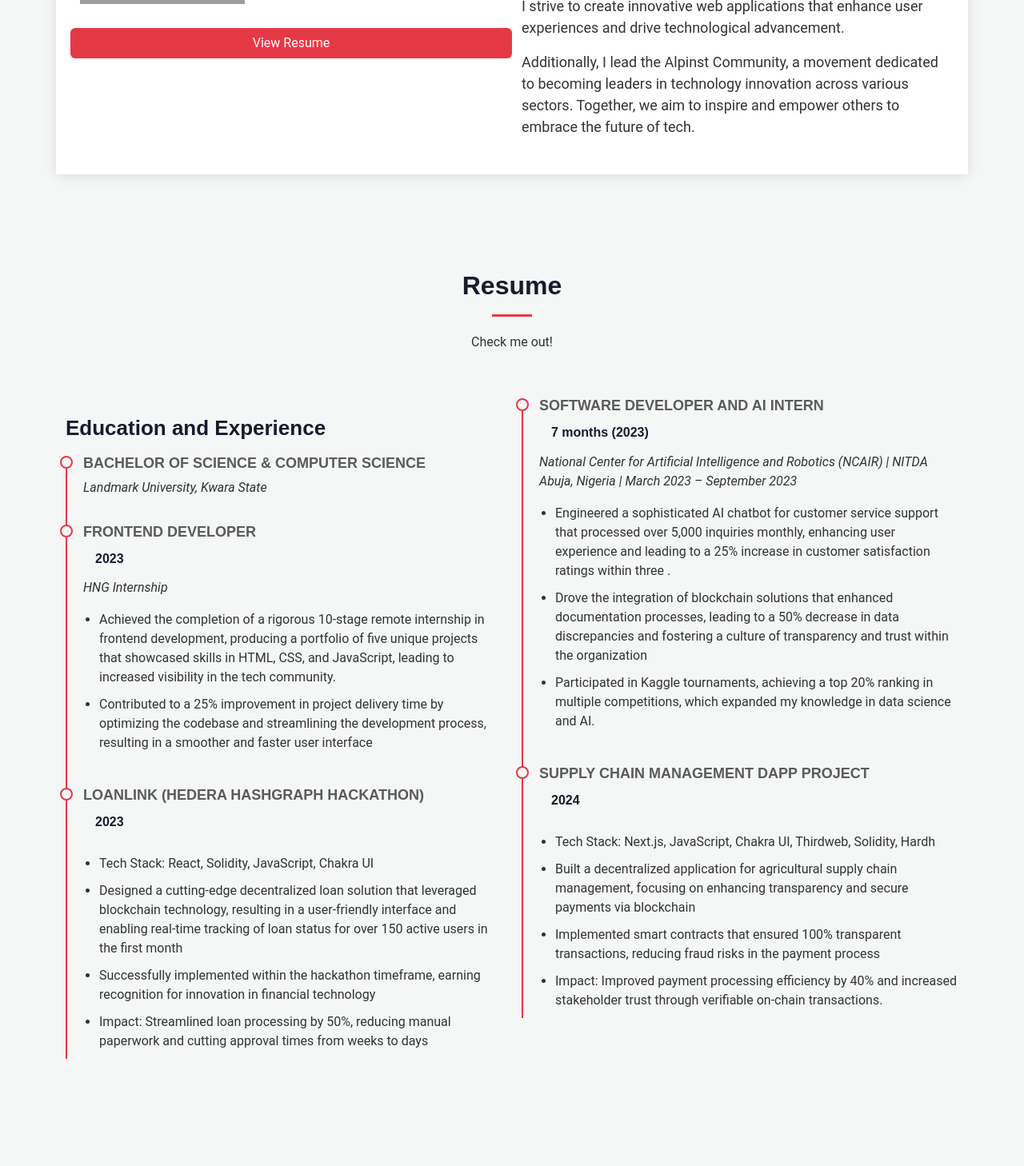
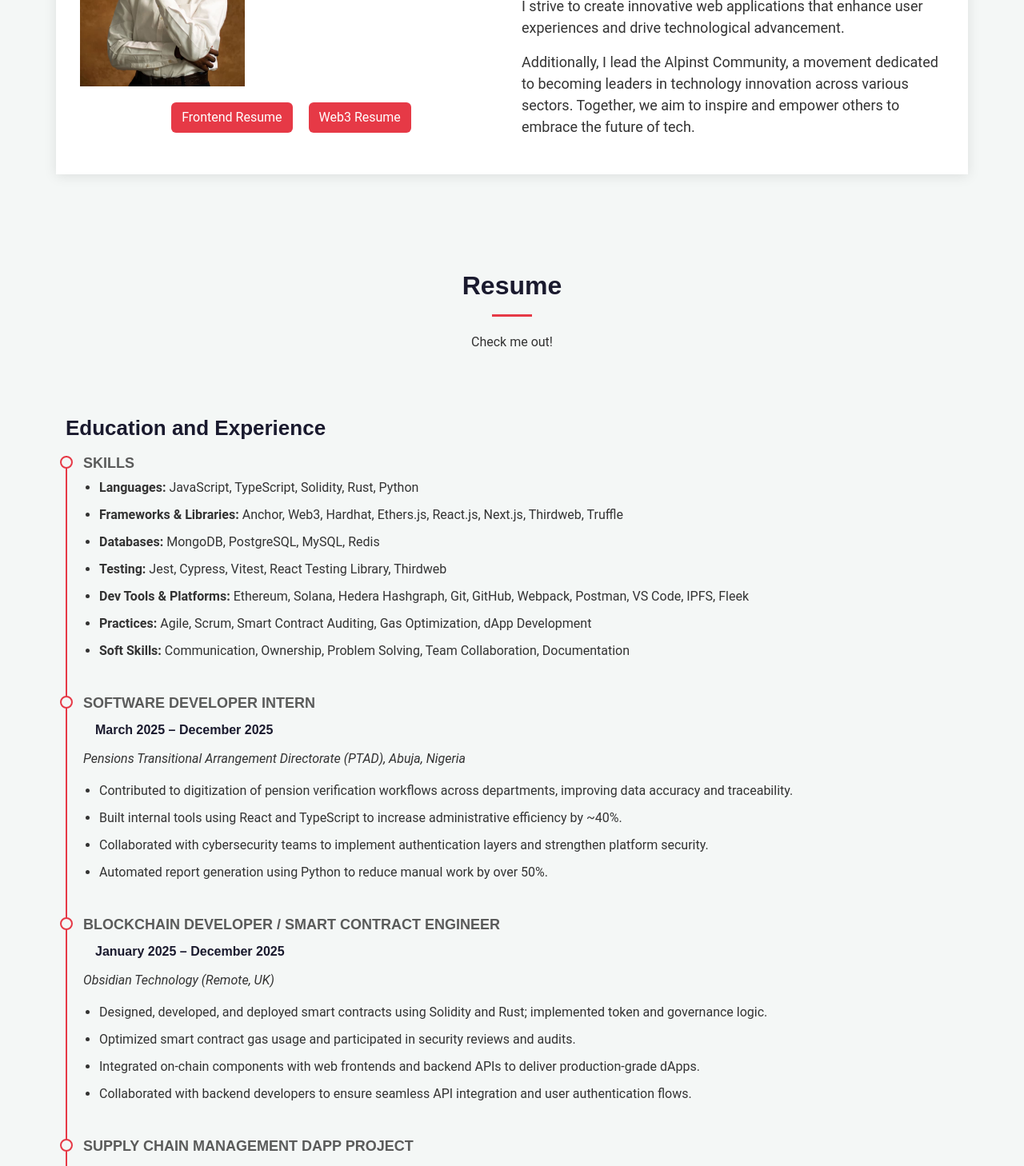
Before and after one commit to AKIN-THOMAS/BISHOP, a React (Create React App) app: page / in a window 1280 px wide. Shown: the part 1040-2498 px from the top of the page at 80% size. Built offline with nearby package versions, Linux system fonts and the light colour scheme; grey boxes are pictures that could not be loaded.

Commit message:
additions

```diff
--- a/src/components/About.jsx
+++ b/src/components/About.jsx
@@ -1,6 +1,6 @@
 // src/components/AboutSection.jsx
 import React from "react";
-import profileImg from "../assets/profileme.jpg";
+import profileImg from "../assets/Bishop.jpeg";
 // import resume from
 
 const AboutSection = () => {
@@ -30,18 +30,40 @@ const AboutSection = () => {
                   <strong>Phone:</strong> <span>07012991154</span>
                 </p>
               </div>
-              <a
-                href="https://drive.google.com/file/d/17pAoF_nC9QHZ7dZWIAe98iCM3VSBCIOe/view?usp=sharing"
-                className="btn"
+              <div
+                className="resume-buttons"
                 style={{
-                  backgroundColor: 'var(--accent-color)',
-                  color: 'var(--contrast-color)',
+                  display: "flex",
+                  gap: "20px",
+                  justifyContent: "center",
+                  marginTop: "20px",
                 }}
-                target="_blank"
-                rel="noopener noreferrer"
               >
-                View Resume
-              </a>
+                <a
+                  href="https://drive.google.com/file/d/1rcdnjfIuqXXIFs635zOrol1WKjjimjYi/view?usp=sharing"
+                  className="btn"
+                  style={{
+                    backgroundColor: "var(--accent-color)",
+                    color: "var(--contrast-color)",
+                  }}
+                  target="_blank"
+                  rel="noopener noreferrer"
+                >
+                  Frontend Resume
+                </a>
+                <a
+                  href="https://drive.google.com/file/d/16MOA5srjWuVCWaTAITl6HnMeeO_xy21N/view?usp=sharing"
+                  className="btn"
+                  style={{
+                    backgroundColor: "var(--accent-color)",
+                    color: "var(--contrast-color)",
+                  }}
+                  target="_blank"
+                  rel="noopener noreferrer"
+                >
+                  Web3 Resume
+                </a>
+              </div>
             </div>
 
             <div className="skills-content skills-animation">
--- a/src/components/Portfolio.jsx
+++ b/src/components/Portfolio.jsx
@@ -45,6 +45,12 @@ const projects = [
     githubLink: "https://github.com/AKIN-THOMAS/DnD-Gallery",
     hostedLink: "https://thebishopgallery.vercel.app/",
     image: nft,
+  },
+  {
+    title: "AI Chatbot for Customer Service",
+    githubLink: "https://github.com/AKIN-THOMAS",
+    hostedLink: "#",
+    image: movie,
   },
   //   {
   //     title: 'Project Six',
--- a/src/components/Resume.jsx
+++ b/src/components/Resume.jsx
@@ -1,5 +1,4 @@
 // src/components/ResumeSection.jsx
-import React from "react";
 
 const ResumeSection = () => {
   return (
@@ -12,63 +11,122 @@ const ResumeSection = () => {
 
       <div className="container">
         <div className="row">
-          <div className="col-lg-6" data-aos="fade-up" data-aos-delay="100">
+          <div className="col-lg-12" data-aos="fade-up" data-aos-delay="100">
             <h3 className="resume-title">Education and Experience</h3>
             <div className="resume-item">
-              <h4>Bachelor of Science &amp; Computer Science</h4>
-              {/* <h5>2010 - 2014</h5> */}
-              <p>
-                <em>Landmark University, Kwara State</em>
-              </p>
+              <h4>Skills</h4>
+              <ul>
+                <li>
+                  <strong>Languages:</strong> JavaScript, TypeScript, Solidity,
+                  Rust, Python
+                </li>
+                <li>
+                  <strong>Frameworks & Libraries:</strong> Anchor, Web3,
+                  Hardhat, Ethers.js, React.js, Next.js, Thirdweb, Truffle
+                </li>
+                <li>
+                  <strong>Databases:</strong> MongoDB, PostgreSQL, MySQL, Redis
+                </li>
+                <li>
+                  <strong>Testing:</strong> Jest, Cypress, Vitest, React Testing
+                  Library, Thirdweb
+                </li>
+                <li>
+                  <strong>Dev Tools & Platforms:</strong> Ethereum, Solana,
+                  Hedera Hashgraph, Git, GitHub, Webpack, Postman, VS Code,
+                  IPFS, Fleek
+                </li>
+                <li>
+                  <strong>Practices:</strong> Agile, Scrum, Smart Contract
+                  Auditing, Gas Optimization, dApp Development
+                </li>
+                <li>
+                  <strong>Soft Skills:</strong> Communication, Ownership,
+                  Problem Solving, Team Collaboration, Documentation
+                </li>
+              </ul>
             </div>
             <div className="resume-item">
-              <h4>Frontend Developer</h4>
-              <h5>2023</h5>
+              <h4>Software Developer Intern</h4>
+              <h5>March 2025 – December 2025</h5>
               <p>
-                <em>HNG Internship</em>
+                <em>
+                  Pensions Transitional Arrangement Directorate (PTAD), Abuja,
+                  Nigeria
+                </em>
               </p>
               <ul>
                 <li>
-                  Achieved the completion of a rigorous 10-stage remote
-                  internship in frontend development, producing a portfolio of
-                  five unique projects that showcased skills in HTML, CSS, and
-                  JavaScript, leading to increased visibility in the tech
-                  community.
+                  Contributed to digitization of pension verification workflows
+                  across departments, improving data accuracy and traceability.
                 </li>
                 <li>
-                  Contributed to a 25% improvement in project delivery time by
-                  optimizing the codebase and streamlining the development
-                  process, resulting in a smoother and faster user interface
+                  Built internal tools using React and TypeScript to increase
+                  administrative efficiency by ~40%.
+                </li>
+                <li>
+                  Collaborated with cybersecurity teams to implement
+                  authentication layers and strengthen platform security.
+                </li>
+                <li>
+                  Automated report generation using Python to reduce manual work
+                  by over 50%.
                 </li>
               </ul>
             </div>
 
             <div className="resume-item">
-              <h4>LoanLink (Hedera Hashgraph Hackathon)</h4>
-              <h5>2023</h5>
-              <p>{/* <em>HNG Internship</em> */}</p>
+              <h4>Blockchain Developer / Smart Contract Engineer</h4>
+              <h5>January 2025 – December 2025</h5>
+              <p>
+                <em>Obsidian Technology (Remote, UK)</em>
+              </p>
               <ul>
-                <li>Tech Stack: React, Solidity, JavaScript, Chakra UI</li>
                 <li>
-                  Designed a cutting-edge decentralized loan solution that
-                  leveraged blockchain technology, resulting in a user-friendly
-                  interface and enabling real-time tracking of loan status for
-                  over 150 active users in the first month
+                  Designed, developed, and deployed smart contracts using
+                  Solidity and Rust; implemented token and governance logic.
                 </li>
                 <li>
-                  Successfully implemented within the hackathon timeframe,
-                  earning recognition for innovation in financial technology
+                  Optimized smart contract gas usage and participated in
+                  security reviews and audits.
                 </li>
                 <li>
-                  Impact: Streamlined loan processing by 50%, reducing manual
-                  paperwork and cutting approval times from weeks to days
+                  Integrated on-chain components with web frontends and backend
+                  APIs to deliver production-grade dApps.
+                </li>
+                <li>
+                  Collaborated with backend developers to ensure seamless API
+                  integration and user authentication flows.
                 </li>
               </ul>
             </div>
-            {/* End Resume Item */}
-          </div>
 
-          <div className="col-lg-6" data-aos="fade-up" data-aos-delay="200">
+            <div className="resume-item">
+              <h4>Supply Chain Management DApp Project</h4>
+              <h5>2024</h5>
+              <p>{/* <em>HNG Internship</em> */}</p>
+              <ul>
+                <li>
+                  Tech Stack: Next.js, JavaScript, Chakra UI, Thirdweb,
+                  Solidity, Hardh
+                </li>
+                <li>
+                  Built a decentralized application for agricultural supply
+                  chain management, focusing on enhancing transparency and
+                  secure payments via blockchain
+                </li>
+                <li>
+                  Implemented smart contracts that ensured 100% transparent
+                  transactions, reducing fraud risks in the payment process
+                </li>
+                <li>
+                  Impact: Improved payment processing efficiency by 40% and
+                  increased stakeholder trust through verifiable on-chain
+                  transactions.
+                </li>
+              </ul>
+            </div>
+
             <div className="resume-item">
               <h4>Software Developer and AI intern</h4>
               <h5>7 months (2023)</h5>
@@ -98,33 +156,61 @@ const ResumeSection = () => {
                 </li>
               </ul>
             </div>
-            {/* End Resume Item */}
 
             <div className="resume-item">
-              <h4>Supply Chain Management DApp Project</h4>
-              <h5>2024</h5>
+              <h4>LoanLink (Hedera Hashgraph Hackathon)</h4>
+              <h5>2023</h5>
               <p>{/* <em>HNG Internship</em> */}</p>
               <ul>
+                <li>Tech Stack: React, Solidity, JavaScript, Chakra UI</li>
                 <li>
-                  Tech Stack: Next.js, JavaScript, Chakra UI, Thirdweb,
-                  Solidity, Hardh
+                  Designed a cutting-edge decentralized loan solution that
+                  leveraged blockchain technology, resulting in a user-friendly
+                  interface and enabling real-time tracking of loan status for
+                  over 150 active users in the first month
                 </li>
                 <li>
-                  Built a decentralized application for agricultural supply
-                  chain management, focusing on enhancing transparency and
-                  secure payments via blockchain
+                  Successfully implemented within the hackathon timeframe,
+                  earning recognition for innovation in financial technology
                 </li>
                 <li>
-                  Implemented smart contracts that ensured 100% transparent
-                  transactions, reducing fraud risks in the payment process
-                </li>
-                <li>
-                  Impact: Improved payment processing efficiency by 40% and
-                  increased stakeholder trust through verifiable on-chain
-                  transactions.
+                  Impact: Streamlined loan processing by 50%, reducing manual
+                  paperwork and cutting approval times from weeks to days
                 </li>
               </ul>
             </div>
+
+            <div className="resume-item">
+              <h4>Frontend Developer</h4>
+              <h5>2023</h5>
+              <p>
+                <em>HNG Internship</em>
+              </p>
+              <ul>
+                <li>
+                  Achieved the completion of a rigorous 10-stage remote
+                  internship in frontend development, producing a portfolio of
+                  five unique projects that showcased skills in HTML, CSS, and
+                  JavaScript, leading to increased visibility in the tech
+                  community.
+                </li>
+                <li>
+                  Contributed to a 25% improvement in project delivery time by
+                  optimizing the codebase and streamlining the development
+                  process, resulting in a smoother and faster user interface
+                </li>
+              </ul>
+            </div>
+
+            <div className="resume-item">
+              <h4>Bachelor of Science &amp; Computer Science</h4>
+              {/* <h5>2010 - 2014</h5> */}
+              <p>
+                <em>Landmark University, Kwara State</em>
+              </p>
+            </div>
+
+            {/* End Resume Item */}
           </div>
         </div>
       </div>
```
Also changed, not shown: src/assets/Bishop.jpeg (added), 1 other file (tests, documents, lock files or other folders).
